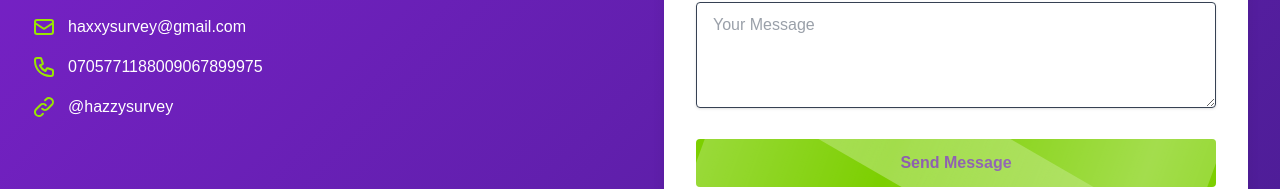
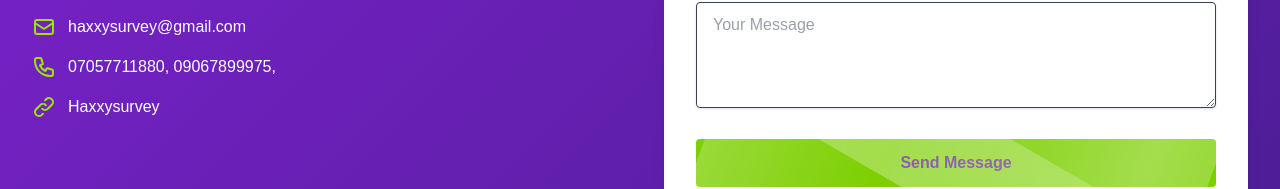
Before and after one commit to Jaybest007/haxxy_land_survey, a React (Vite) app: page / in a window 1280 px wide. Shown: the part 4246-4435 px from the top of the page. Built offline with nearby package versions, Linux system fonts and the light colour scheme; a web font is replaced by a local one.

Commit message:
Fix changes to the contact information section

```diff
--- a/src/pages/landingpage.tsx
+++ b/src/pages/landingpage.tsx
@@ -60,7 +60,7 @@ const companyData = {
         address: "Km 36, Lekki-Epe Expressway, Mobil Filling Station, Oribanwa Bus-stop, Ibeju-Lekki, Lagos",
         email: "haxxysurvey@gmail.com",
         phones: ["07057711880", "09067899975"],
-        instagram: "@hazzysurvey"
+        instagram: "https://www.instagram.com/haxxysurvey?igsh=d252ZGYzdnphODhi"
     }
 
 };
@@ -515,7 +515,7 @@ export const LandingPage = () => {
                                     <div>
                                         {companyData.contact.phones.map((phone, index) => (
                                             <a href={`https://wa.me/234${phone.substring(1)}`} key={index} className="hover:text-lime-400 transition-colors">
-                                                {phone}
+                                                {phone}, {" "}
                                             </a>
                                         ))}
                                     </div>
@@ -525,7 +525,7 @@ export const LandingPage = () => {
                                     <svg xmlns="http://www.w3.org/2000/svg" className="h-6 w-6 text-lime-400 mr-3" fill="none" viewBox="0 0 24 24" stroke="currentColor">
                                         <path strokeLinecap="round" strokeLinejoin="round" strokeWidth={2} d="M13.828 10.172a4 4 0 00-5.656 0l-4 4a4 4 0 105.656 5.656l1.102-1.101m-.758-4.899a4 4 0 005.656 0l4-4a4 4 0 00-5.656-5.656l-1.1 1.1" />
                                     </svg>
-                                    <p>{companyData.contact.instagram}</p>
+                                    <a href={companyData.contact.instagram} className="hover:text-lime-400 transition-colors">Haxxysurvey</a>
                                 </div>
                             </div>
                         </div>
```
Also changed, not shown: src/assets/navbar.css (added).
